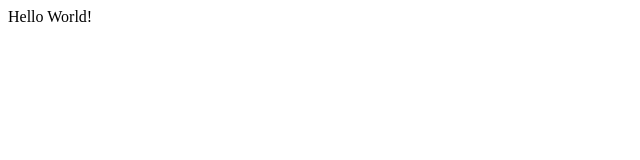
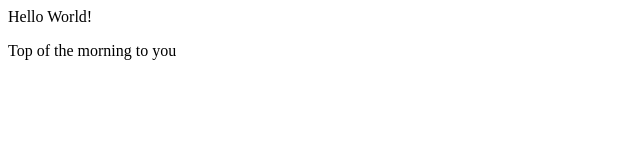
Before and after one commit to noahreeves44/Git-Demo, a plain HTML site: page index.html in a window 1280 px wide. Shown: the whole page, without its empty margins (0-640 px from the left). Drawn offline with Linux system fonts and the light colour scheme.

Commit message:
Modified index.html

```diff
--- a/index.html
+++ b/index.html
@@ -1 +1,2 @@
 <div>Hello World!</div>
+<p>Top of the morning to you</p>
```
